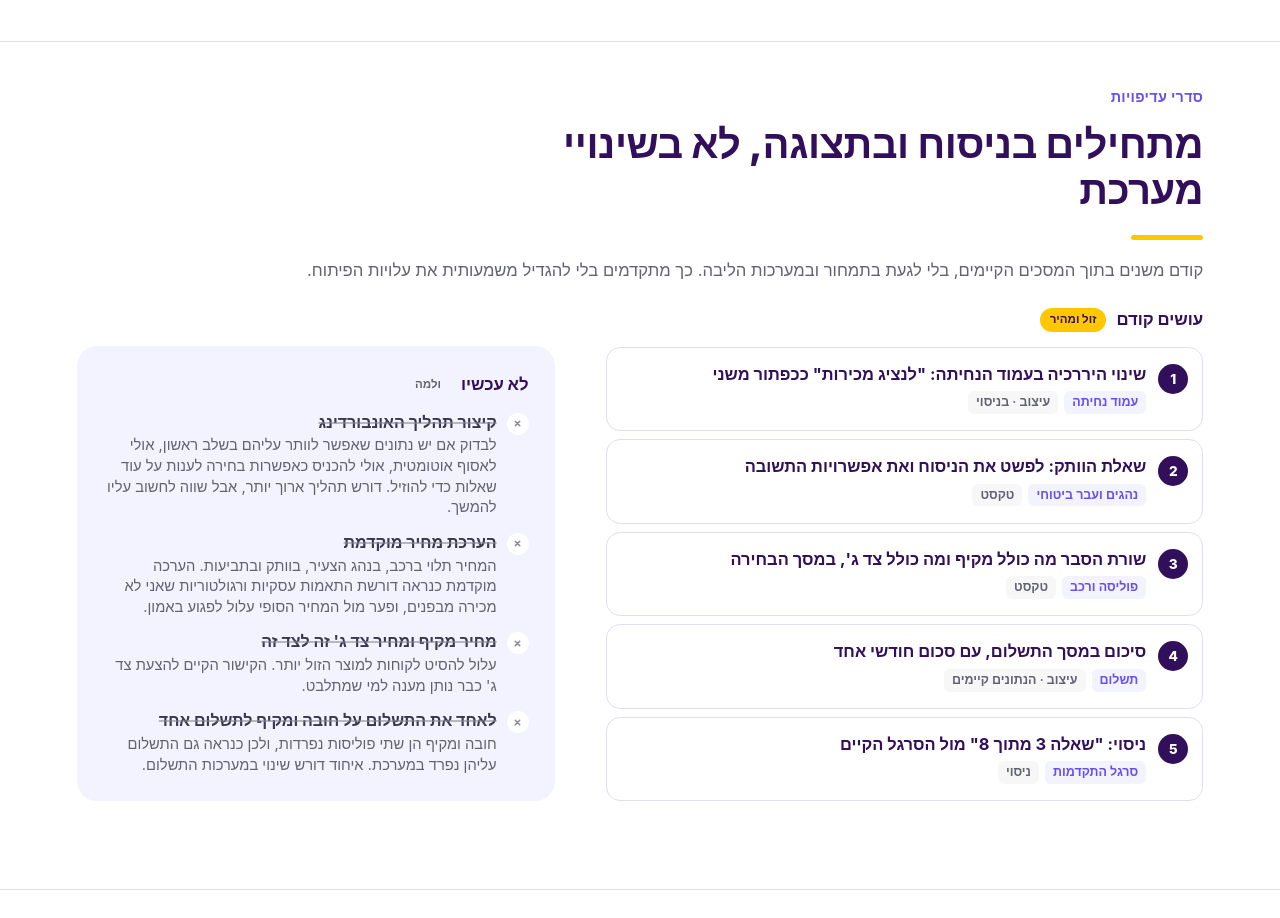
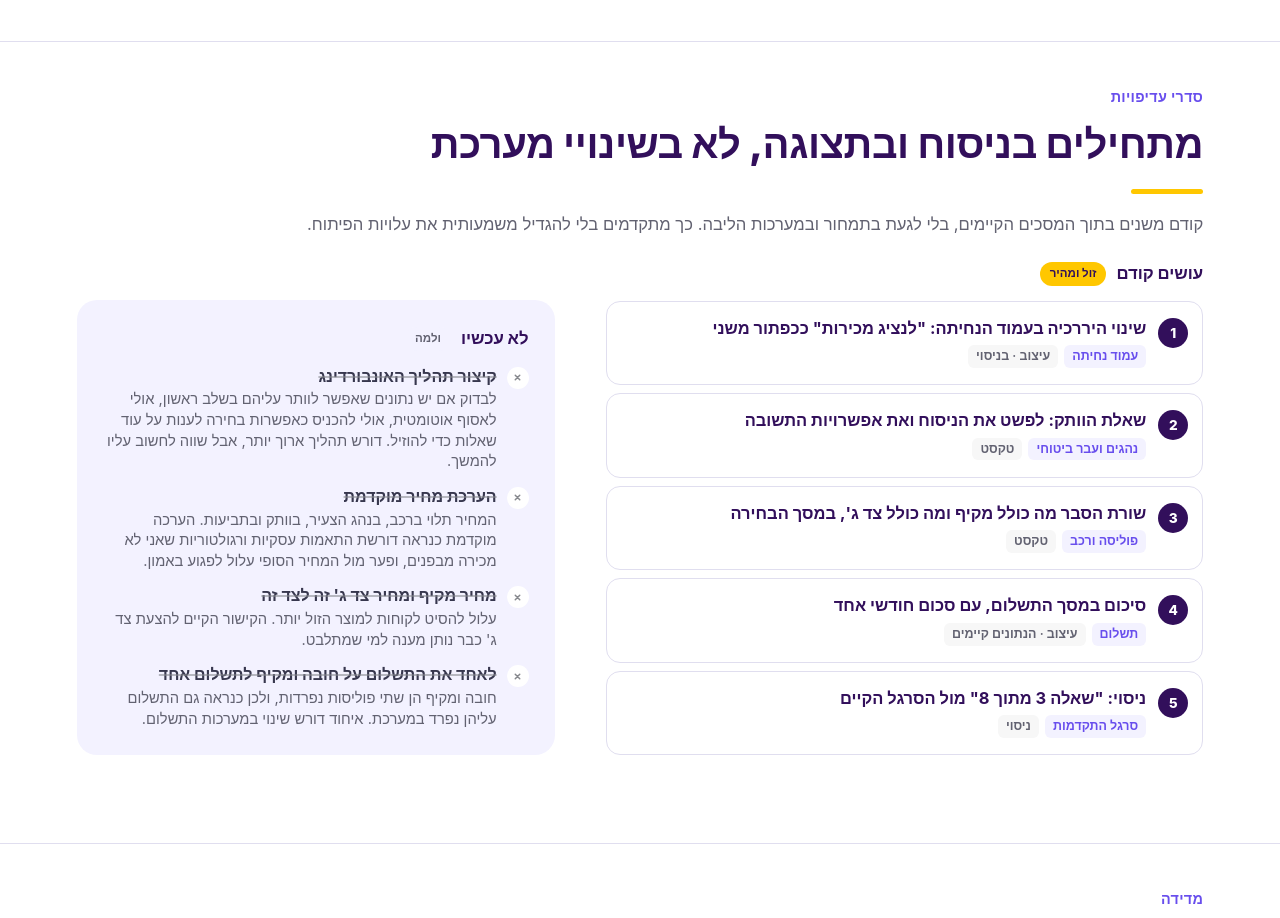
Before and after one commit to ninastudiio-creator/car-onboarding, a plain HTML site: page index.html in a window 1280 px wide. Shown: the part 2460-3378 px from the top of the page. Drawn offline with Linux system fonts and the light colour scheme.

Commit message:
Slide 3: title on one line
Co-Authored-By: Claude Opus 5.5 <noreply@anthropic.com>

```diff
--- a/index.html
+++ b/index.html
@@ -194,6 +194,7 @@
     .s3 .do li{align-content:center}
     .s5 .handle{margin-top:39px}
     #s1 h1{max-width:none;white-space:nowrap}
+    #s3 h2{max-width:none}
     .s5 .org{grid-template-columns:1.75fr 1fr}
     .s5 .sh td:nth-child(3) br{display:none}
     .s5 .st{margin-bottom:0;margin-inline-end:6px}
```
